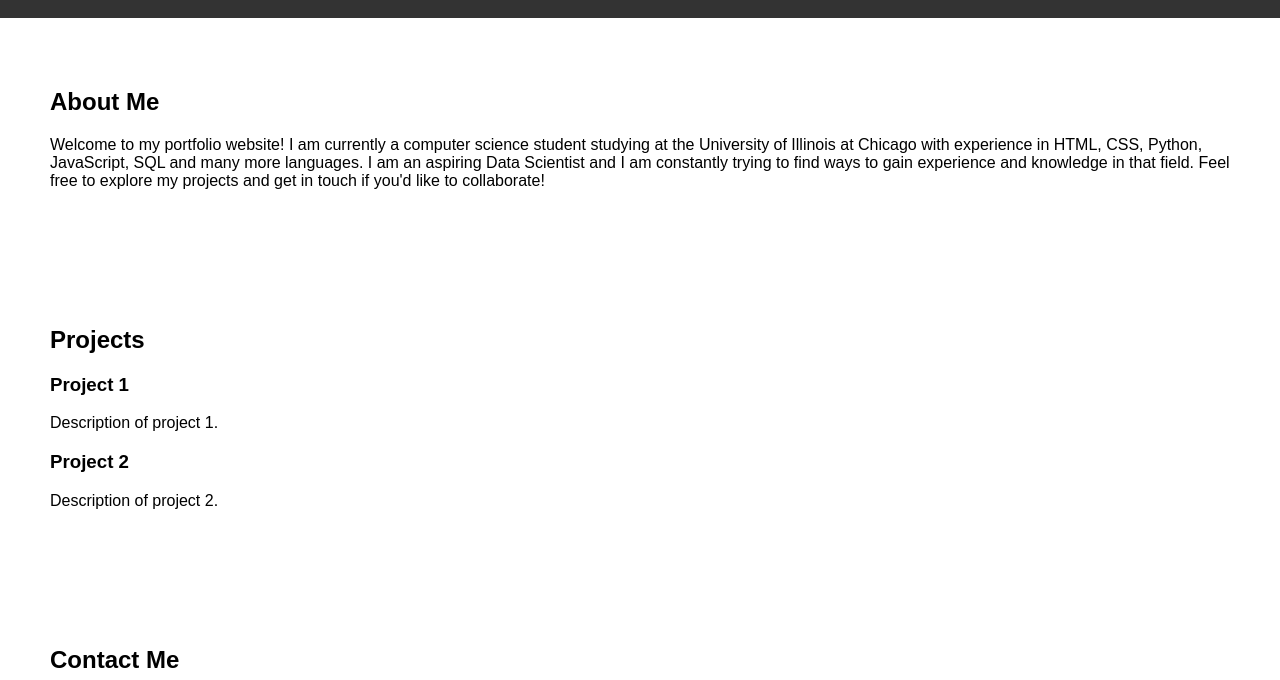
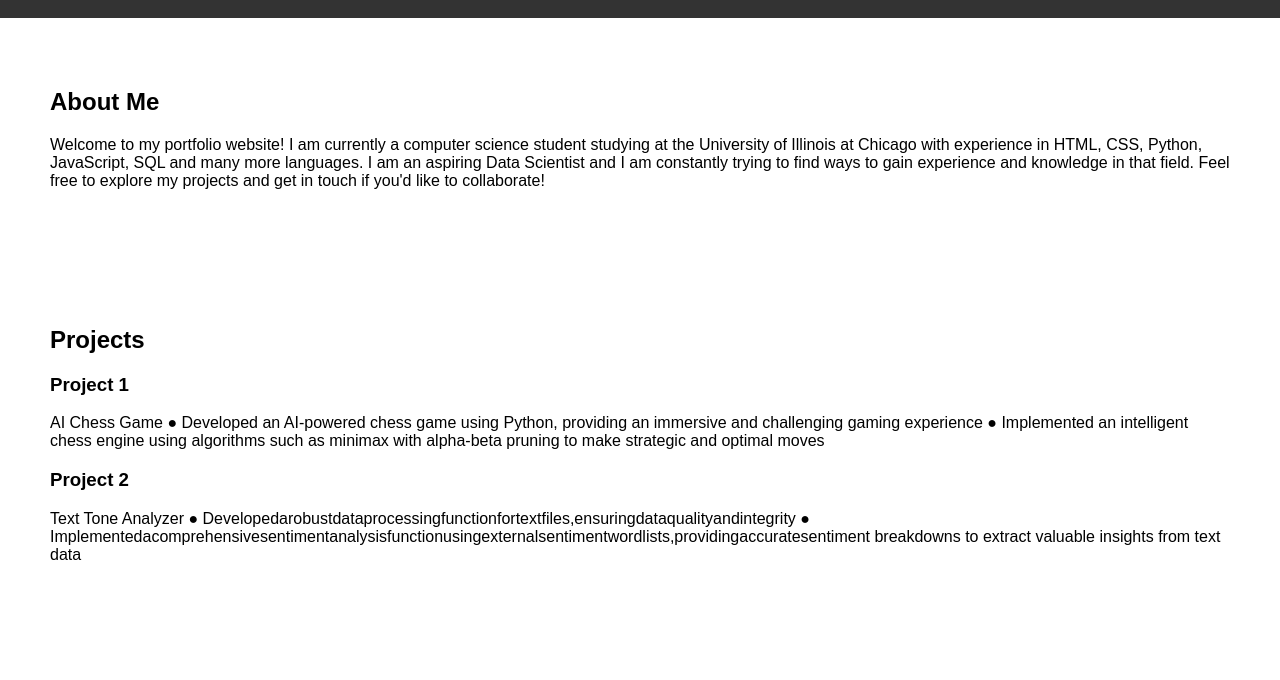
Before and after one commit to keithnama/portfolio, a plain HTML site: page index.html in a window 1280 px wide. Shown: the part 120-800 px from the top of the page. Drawn offline with Linux system fonts and the light colour scheme.

Commit message:
Update index.html

```diff
--- a/index.html
+++ b/index.html
@@ -25,11 +25,16 @@
     <h2>Projects</h2>
     <div class="project">
       <h3>Project 1</h3>
-      <p>Description of project 1.</p>
+      <p>AI Chess Game
+● Developed an AI-powered chess game using Python, providing an immersive and challenging gaming experience
+● Implemented an intelligent chess engine using algorithms such as minimax with alpha-beta pruning to make strategic and
+optimal moves</p>
     </div>
     <div class="project">
       <h3>Project 2</h3>
-      <p>Description of project 2.</p>
+      <p>Text Tone Analyzer
+● Developedarobustdataprocessingfunctionfortextfiles,ensuringdataqualityandintegrity
+● Implementedacomprehensivesentimentanalysisfunctionusingexternalsentimentwordlists,providingaccuratesentiment breakdowns to extract valuable insights from text data</p>
     </div>
   </section>
 
```
